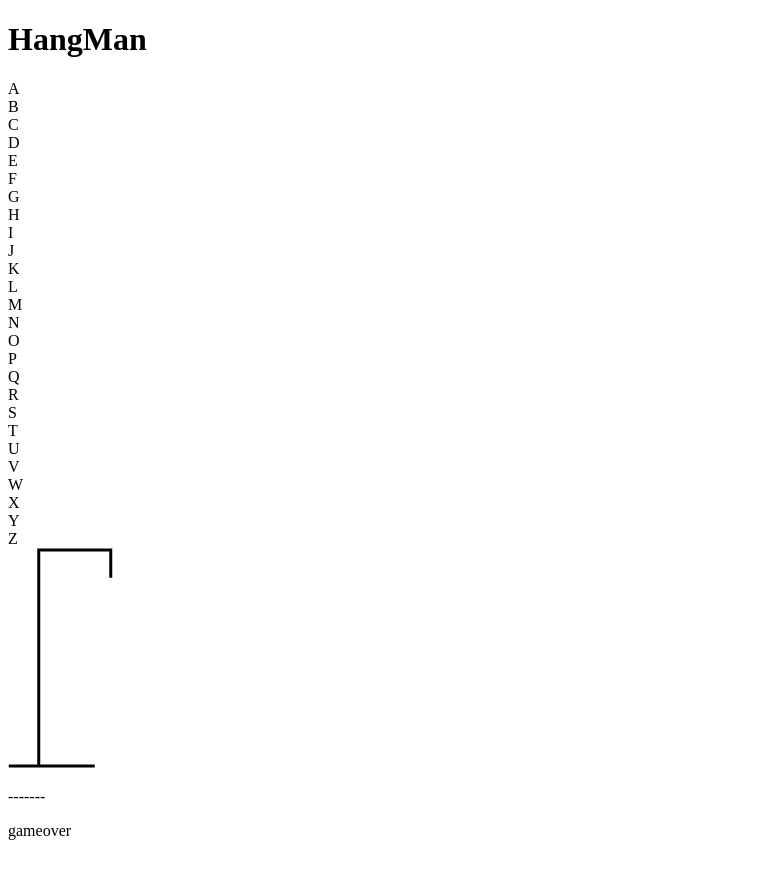
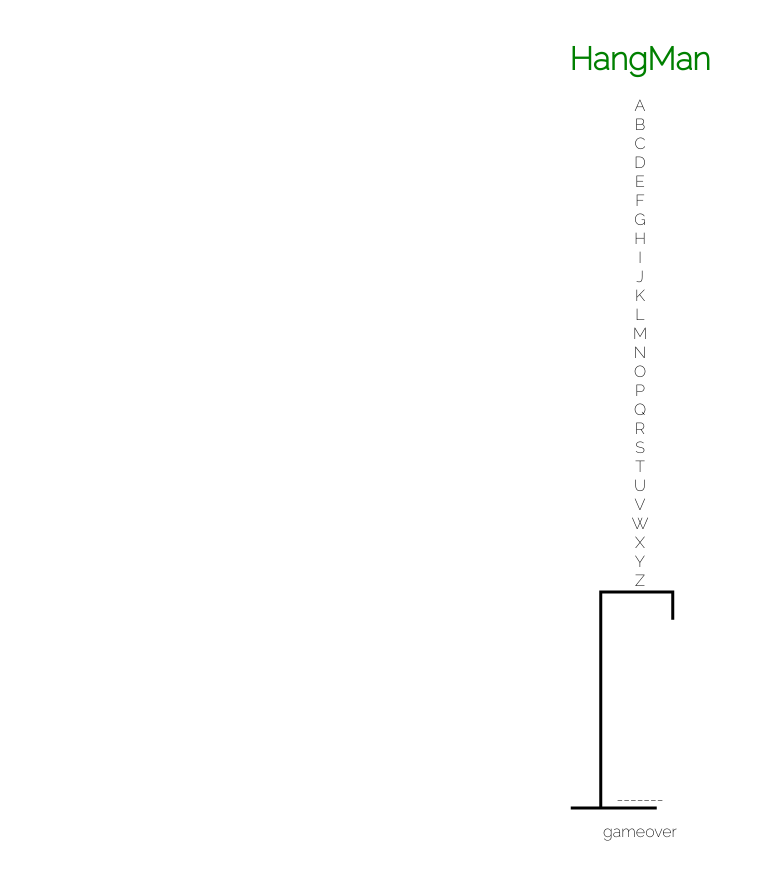
Before and after one commit to neda-vaheb/Hangman-game, a plain HTML site: page index.html in a window 1280 px wide. Shown: the whole page, without its empty margins (0-765 px from the left). Before the commit the page ends 856 px from the top, so only its background shows below. Drawn offline with Linux system fonts and the light colour scheme.

Commit message:
stayle 's heading add to css file

```diff
--- a/index.html
+++ b/index.html
@@ -7,6 +7,7 @@
     <link rel="preconnect" href="https://fonts.googleapis.com">
     <link rel="preconnect" href="https://fonts.gstatic.com" crossorigin>
     <link href="https://fonts.googleapis.com/css2?family=Raleway:wght@200&display=swap" rel="stylesheet">
+    <link rel="stylesheet" href="style.css">
 </head>
 <body>
     <h1>HangMan</h1>
--- a/style.css
+++ b/style.css
@@ -0,0 +1,20 @@
+*{
+    margin: 0;
+    padding: 0;
+    box-sizing: border-box;
+    font-family: 'Raleway', sans-serif;
+}
+body{
+    display: grid;
+    grid-template-rows: 6rem auto 200px 2rem 6rem;
+    text-align: center;
+    align-content: flex-start;
+    height: 100%;
+
+}
+h1{
+    text-align: center;
+    margin: 40px auto;
+    font-size : 2rem;
+    color: green;
+}
```
